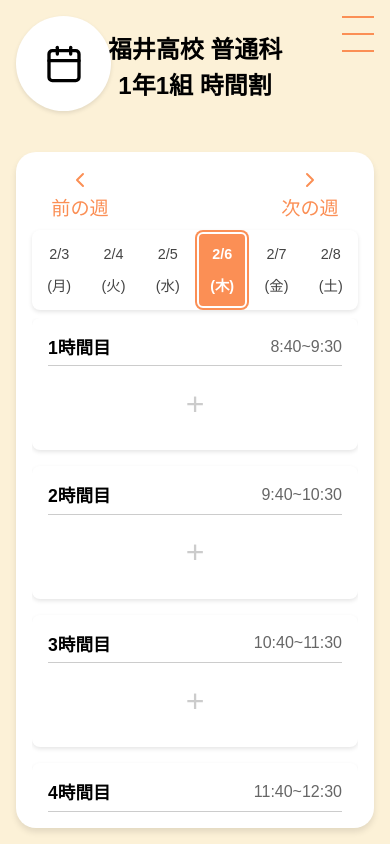
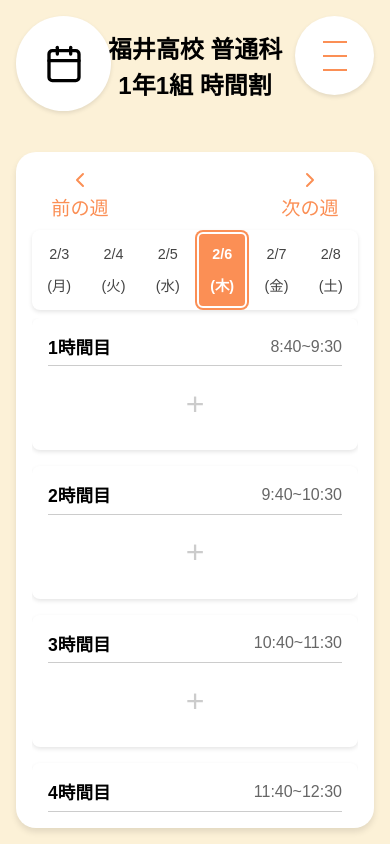
Before and after one commit to monymony68/jikanwari-app, a React (Vite) app: page / in a window 390 px wide. Built offline with nearby package versions, Linux system fonts and the light colour scheme.

Commit message:
style:ハンバーガーメニューのレスポンシブスタイル修正
画面の大きさごとに、サイズをカレンダーアイコンと同じ比率／同じy軸に配置になるように修正しました。

```diff
--- a/src/styles/navigation.css
+++ b/src/styles/navigation.css
@@ -24,11 +24,19 @@
     position: absolute;
     right: 1rem;
     top: 1rem;
+    width: 85px;
+    height: 85px;
+    background-color: #FFF;
+    border-radius: 50%;
+    box-shadow: 0 2px 4px rgba(0, 0, 0, 0.1);
     cursor: pointer;
     display: flex;
     flex-direction: column;
-    gap: 15px;
+    align-items: center;
+    justify-content: center;
+    gap: 12px;
     z-index: 1;
+    padding: 10px;
 }
 
 .hamburger-line {
@@ -89,17 +97,15 @@
         width: 40px;
         height: 40px;
     }
-}
 
-@media (max-width: 575.98px) {
-    .calendar-icon {
+    .hamburger {
         width: 55px;
         height: 55px;
-        padding: 20px;
+        padding: 12px;
     }
 
-    .calendar-icon svg {
-        width: 40px;
-        height: 40px;
+    .hamburger-line {
+        width: 24px;
+        height: 2px;
     }
 }
```
